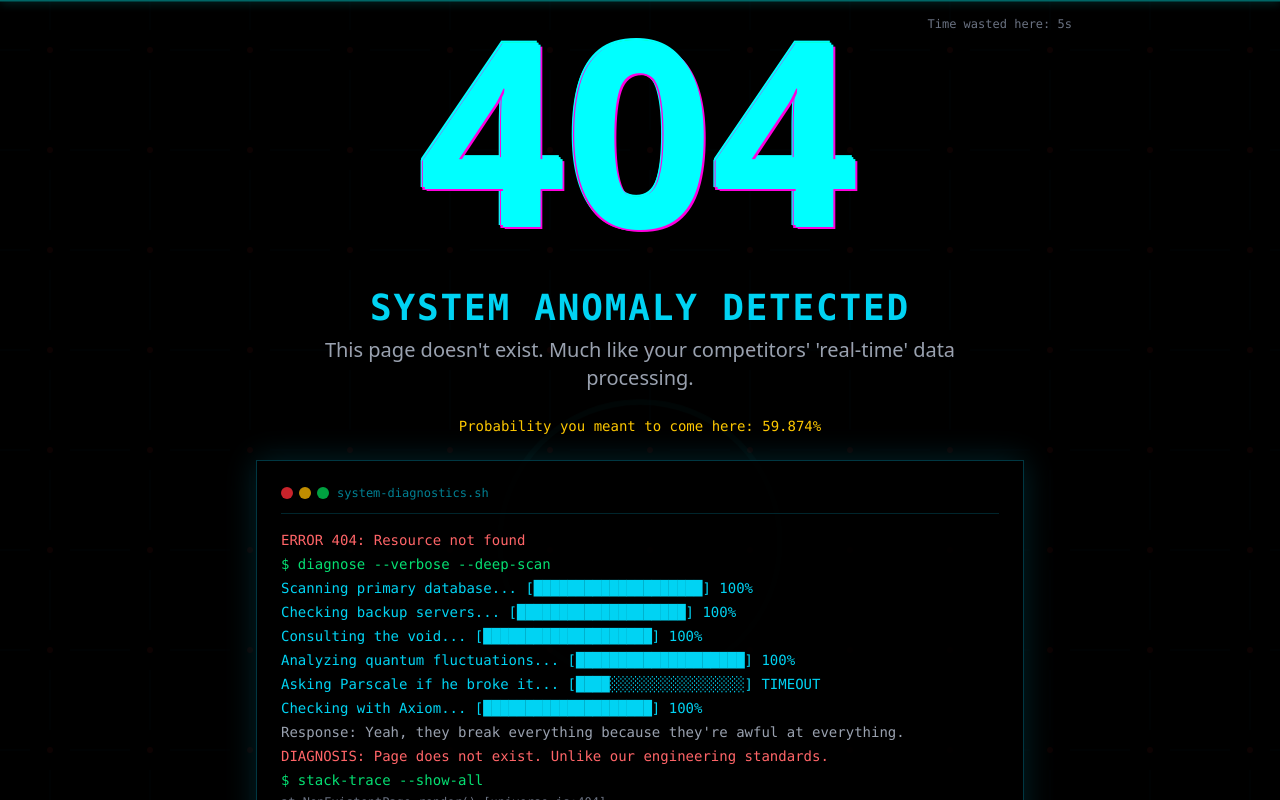
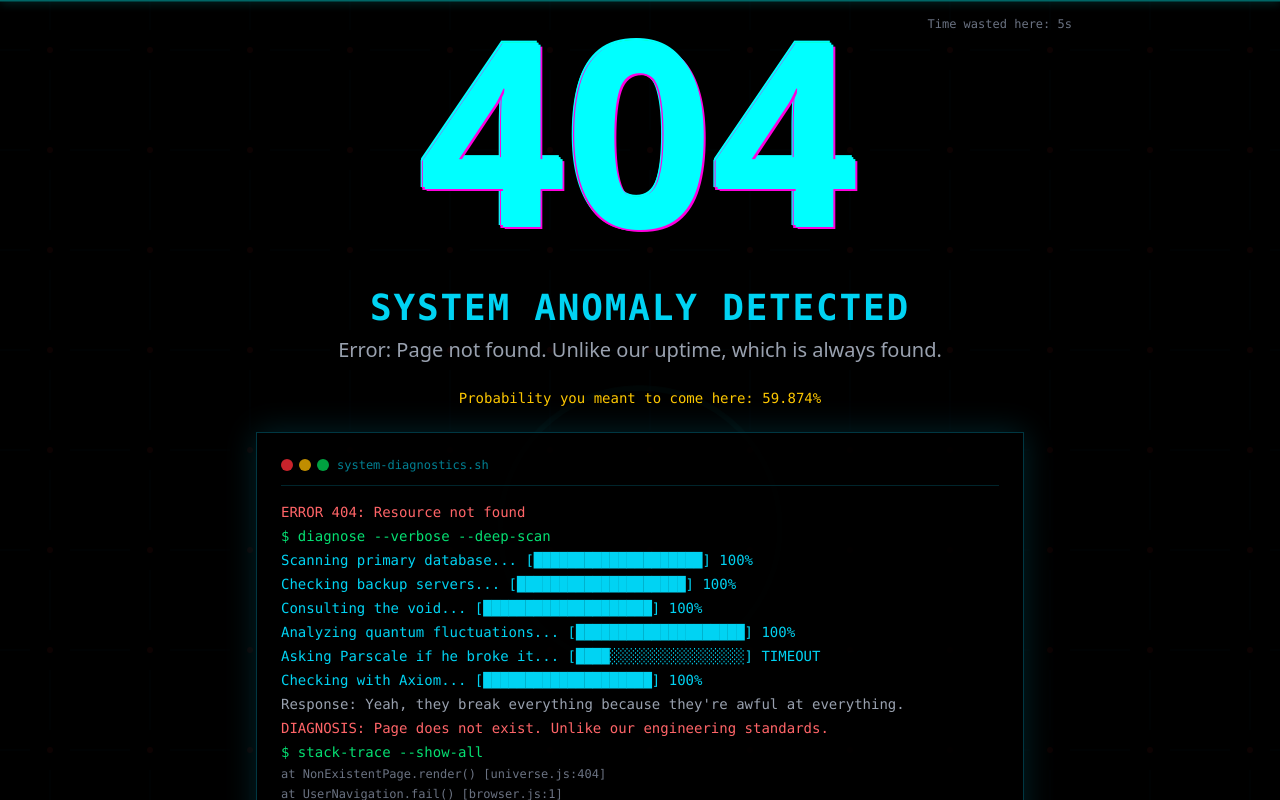
Before and after one commit to jreakin/v0-abstract-data-splash-page-av, a Next.js app: page /404 in a window 1280 px wide. Shown: the top 800 px of the page. Built offline with nearby package versions, Linux system fonts and the light colour scheme.

Commit message:
feat: update random error messages for 404 page
Remove outdated message and add new sassy 404 messages.

#VERCEL_SKIP

Co-authored-by: John R. Eakin <48845615+jreakin@users.noreply.github.com>

```diff
--- a/app/not-found.tsx
+++ b/app/not-found.tsx
@@ -23,10 +23,12 @@ export default function NotFound() {
 
   const errorVariations = [
     "You've accessed a non-existent endpoint. Our systems are bulletproof—this URL, however, is not.",
-    "This page doesn't exist. Much like your competitors' 'real-time' data processing.",
     "404: The only thing we can't engineer is a page that was never built.",
     "Error: Page not found. Unlike our uptime, which is always found.",
     "This URL leads nowhere. Kind of like Brad's optimization strategies.",
+    "Lost? Our navigation works perfectly. Can't say the same for yours.",
+    "Page missing. Our fault for not building it. Your fault for finding it.",
+    "This endpoint doesn't exist. Much like reasonable timelines from other agencies.",
   ]
   const [errorMessage] = useState(() => errorVariations[Math.floor(Math.random() * errorVariations.length)])
 
```
